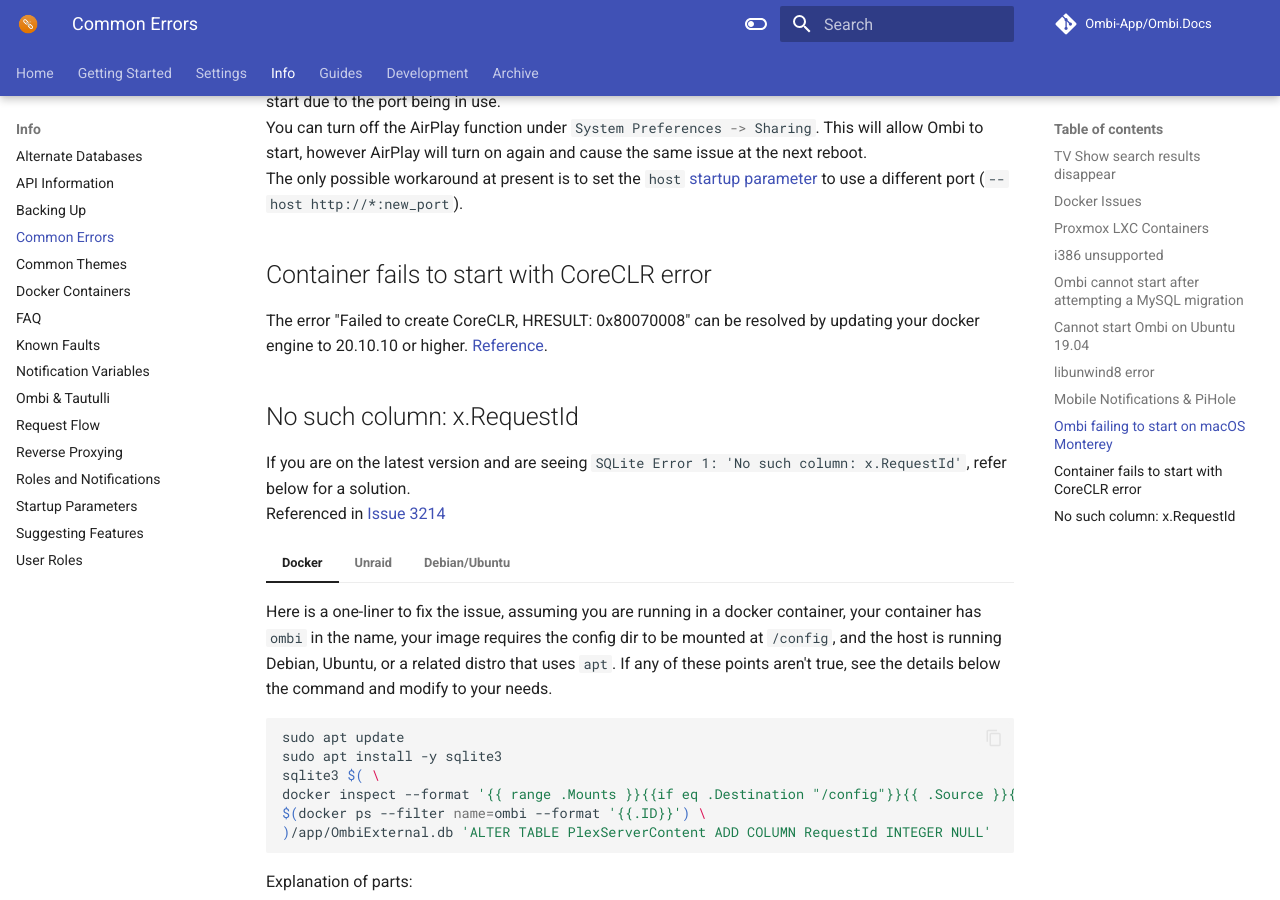
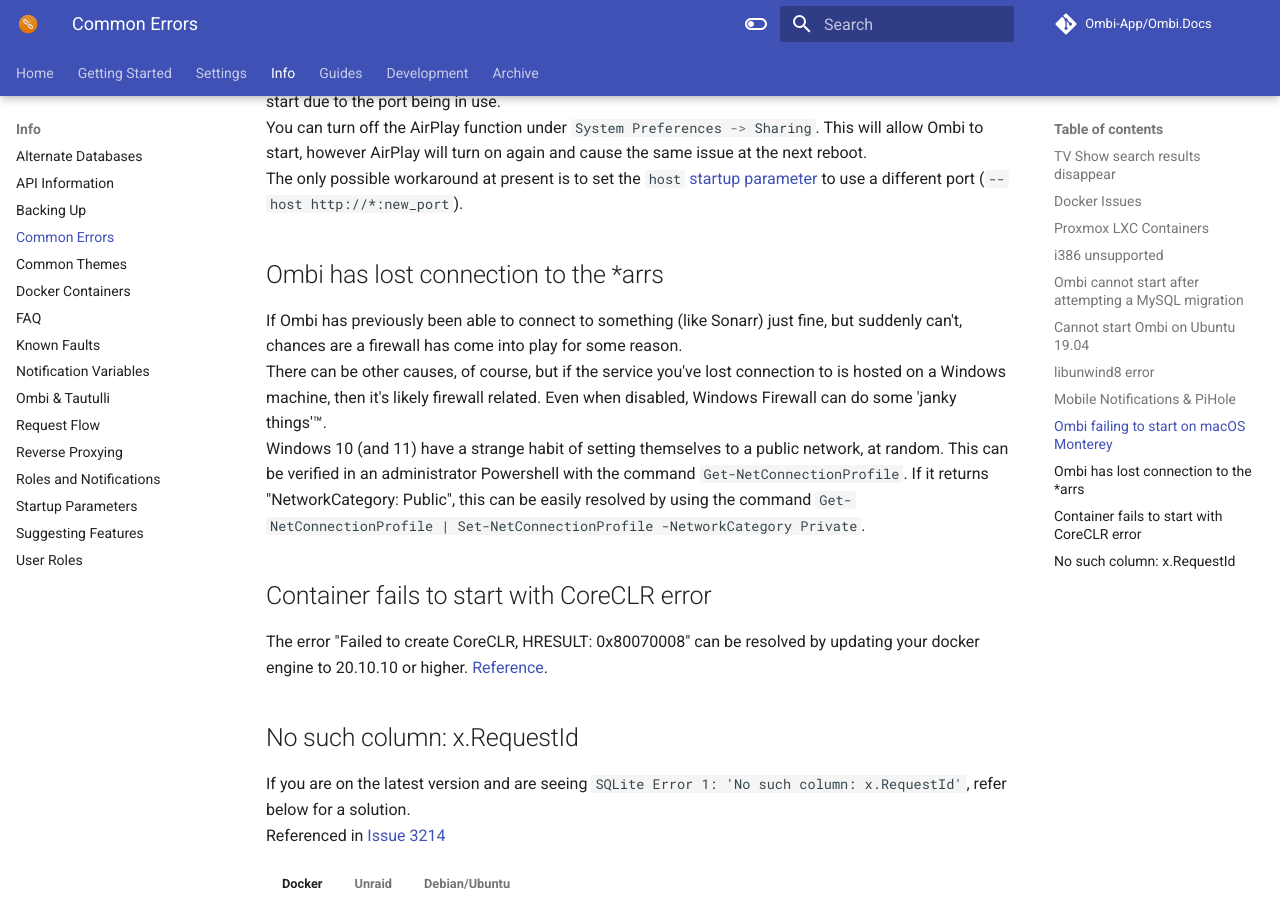
Before and after one commit to Ombi-app/Ombi.Docs, an MkDocs documentation site: the page built from docs/info/common-errors.md, in a window 1280 px wide and 900 px high, scrolled down 3453 px. Built offline with MkDocs 1.6.1 and Material for MkDocs 9.7.7, drawn with Linux system fonts in a browser that asks for light colours; comment, search, counter and statistics services are not loaded.

Commit message:
Add note about windoze firewall

```diff
--- a/docs/info/common-errors.md
+++ b/docs/info/common-errors.md
@@ -114,6 +114,12 @@
 You can turn off the AirPlay function under `System Preferences -> Sharing`. This will allow Ombi to start, however AirPlay will turn on again and cause the same issue at the next reboot.
 The only possible workaround at present is to set the `host` [startup parameter](../startup-parameters) to use a different port (`--host http://*:new_port`).
 
+## Ombi has lost connection to the *arrs
+
+If Ombi has previously been able to connect to something (like Sonarr) just fine, but suddenly can't, chances are a firewall has come into play for some reason.
+There can be other causes, of course, but if the service you've lost connection to is hosted on a Windows machine, then it's likely firewall related. Even when disabled, Windows Firewall can do some 'janky things'(tm).
+Windows 10 (and 11) have a strange habit of setting themselves to a public network, at random. This can be verified in an administrator Powershell with the command `Get-NetConnectionProfile`. If it returns "NetworkCategory: Public", this can be easily resolved by using the command `Get-NetConnectionProfile | Set-NetConnectionProfile -NetworkCategory Private`.
+
 ## Container fails to start with CoreCLR error
 
 The error "Failed to create CoreCLR, HRESULT: 0x80070008" can be resolved by updating your docker engine to 20.10.10 or higher. [Reference](https://docs.linuxserver.io/faq#jammy).
```
